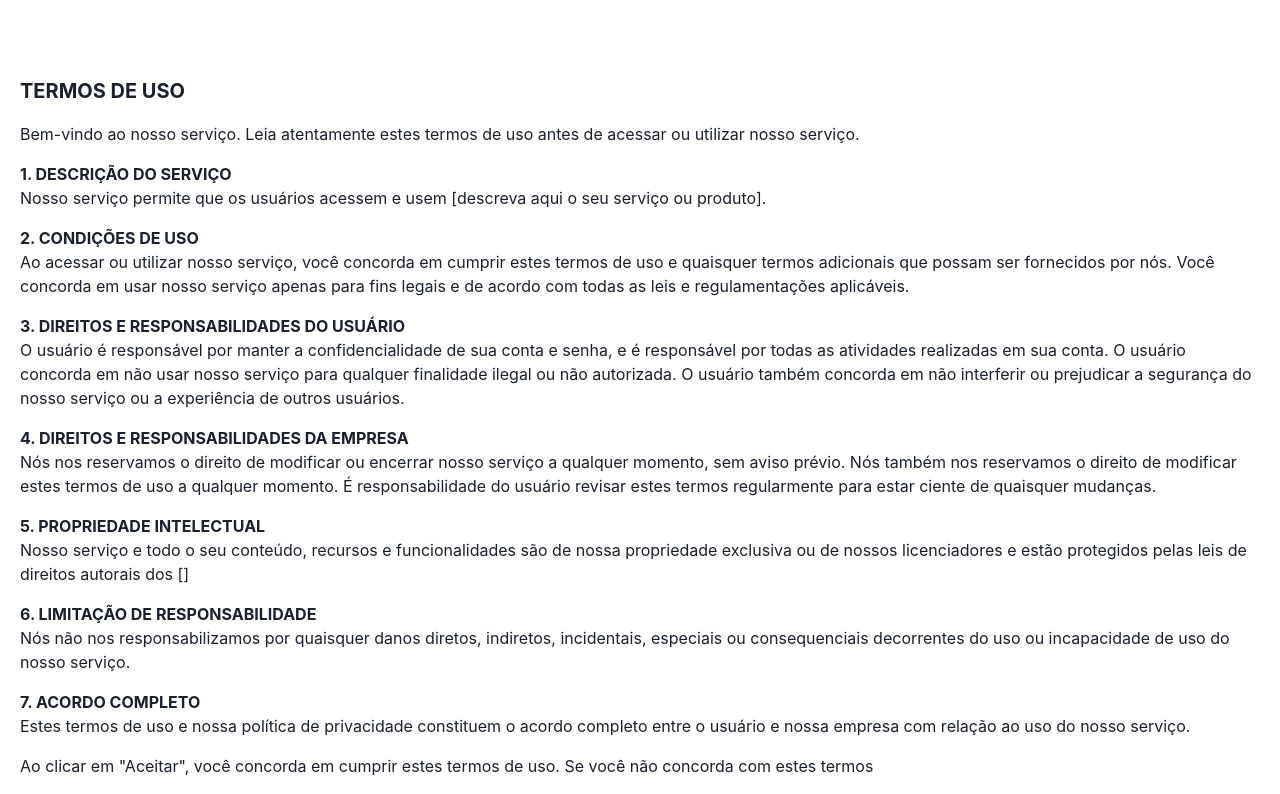
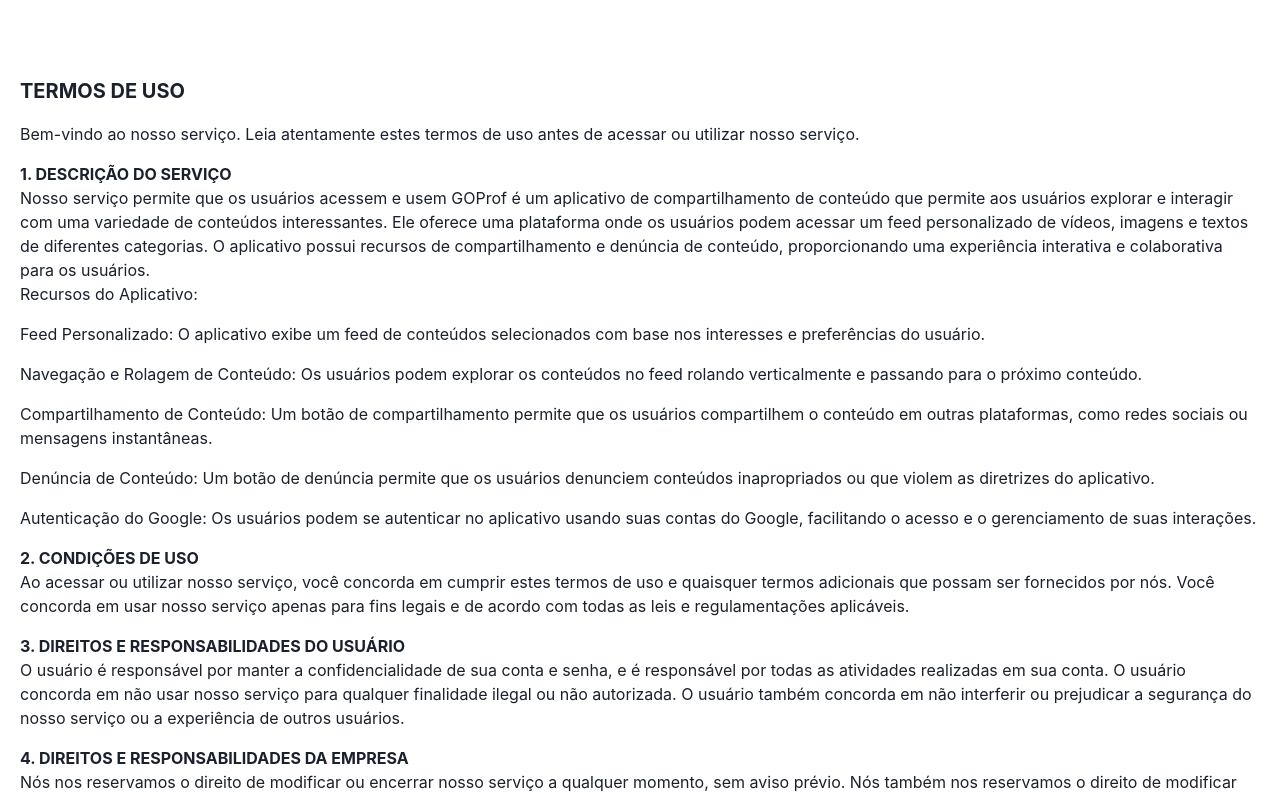
Before and after one commit to Dayanfreitas/GoProf, a React (Create React App) app in the folder front-app/: page /terms in a window 1280 px wide. Shown: the top 794 px of the page. Built offline with nearby package versions, Linux system fonts and the light colour scheme.

Commit message:
Ajsute terms

```diff
--- a/front-app/src/views/components/Terms.tsx
+++ b/front-app/src/views/components/Terms.tsx
@@ -34,8 +34,39 @@
       </Text>
       <Text as="b">1. DESCRIÇÃO DO SERVIÇO</Text>
       <Text mb={4}>
-        Nosso serviço permite que os usuários acessem e usem [descreva aqui o
-        seu serviço ou produto].
+        Nosso serviço permite que os usuários acessem e usem GOProf é um
+        aplicativo de compartilhamento de conteúdo que permite aos usuários
+        explorar e interagir com uma variedade de conteúdos interessantes. Ele
+        oferece uma plataforma onde os usuários podem acessar um feed
+        personalizado de vídeos, imagens e textos de diferentes categorias. O
+        aplicativo possui recursos de compartilhamento e denúncia de conteúdo,
+        proporcionando uma experiência interativa e colaborativa para os
+        usuários.
+        <Text mb={4}>Recursos do Aplicativo:</Text>
+        <Text mb={4}>
+          Feed Personalizado: O aplicativo exibe um feed de conteúdos
+          selecionados com base nos interesses e preferências do usuário.
+        </Text>
+        <Text mb={4}>
+          Navegação e Rolagem de Conteúdo: Os usuários podem explorar os
+          conteúdos no feed rolando verticalmente e passando para o próximo
+          conteúdo.
+        </Text>
+        <Text mb={4}>
+          Compartilhamento de Conteúdo: Um botão de compartilhamento permite que
+          os usuários compartilhem o conteúdo em outras plataformas, como redes
+          sociais ou mensagens instantâneas.
+        </Text>
+        <Text mb={4}>
+          Denúncia de Conteúdo: Um botão de denúncia permite que os usuários
+          denunciem conteúdos inapropriados ou que violem as diretrizes do
+          aplicativo.
+        </Text>
+        <Text mb={4}>
+          Autenticação do Google: Os usuários podem se autenticar no aplicativo
+          usando suas contas do Google, facilitando o acesso e o gerenciamento
+          de suas interações.
+        </Text>
       </Text>
       <Text as="b">2. CONDIÇÕES DE USO</Text>
       <Text mb={4}>
```
